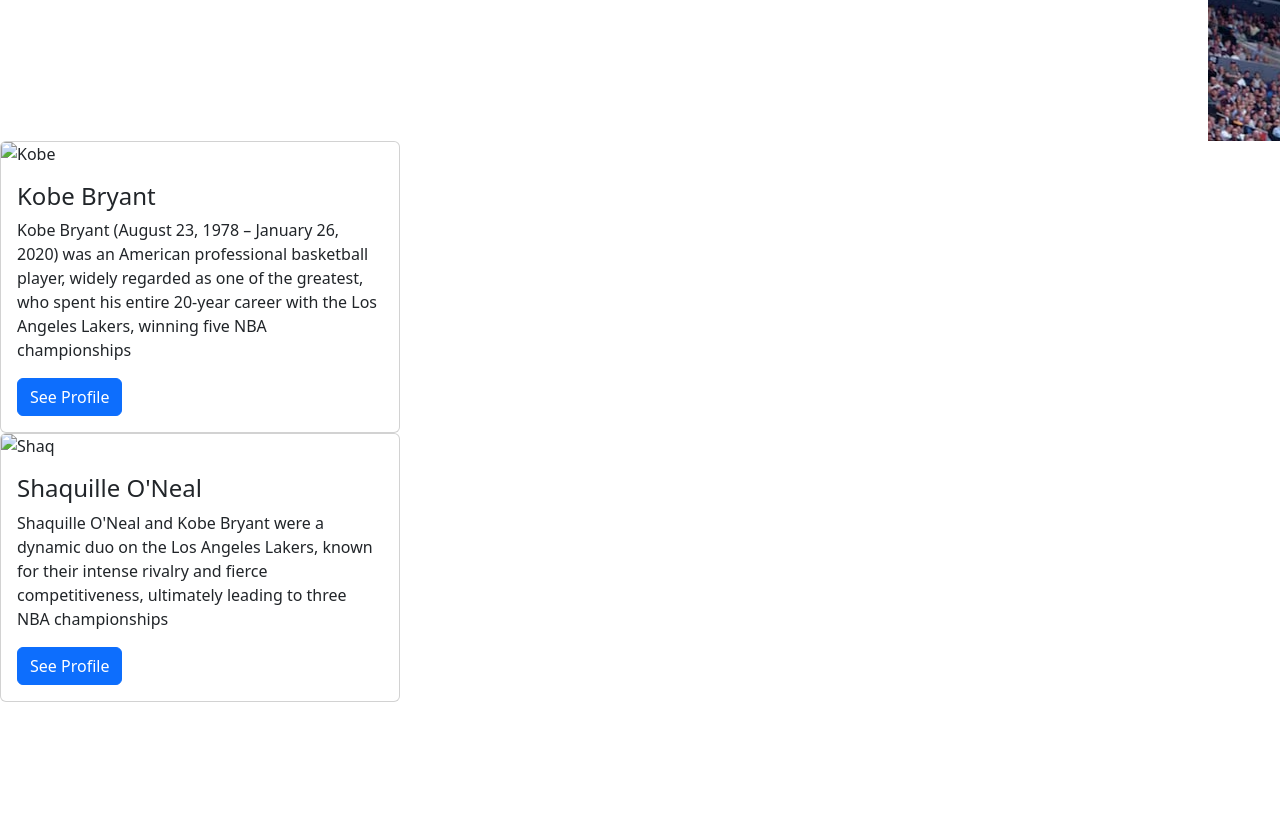
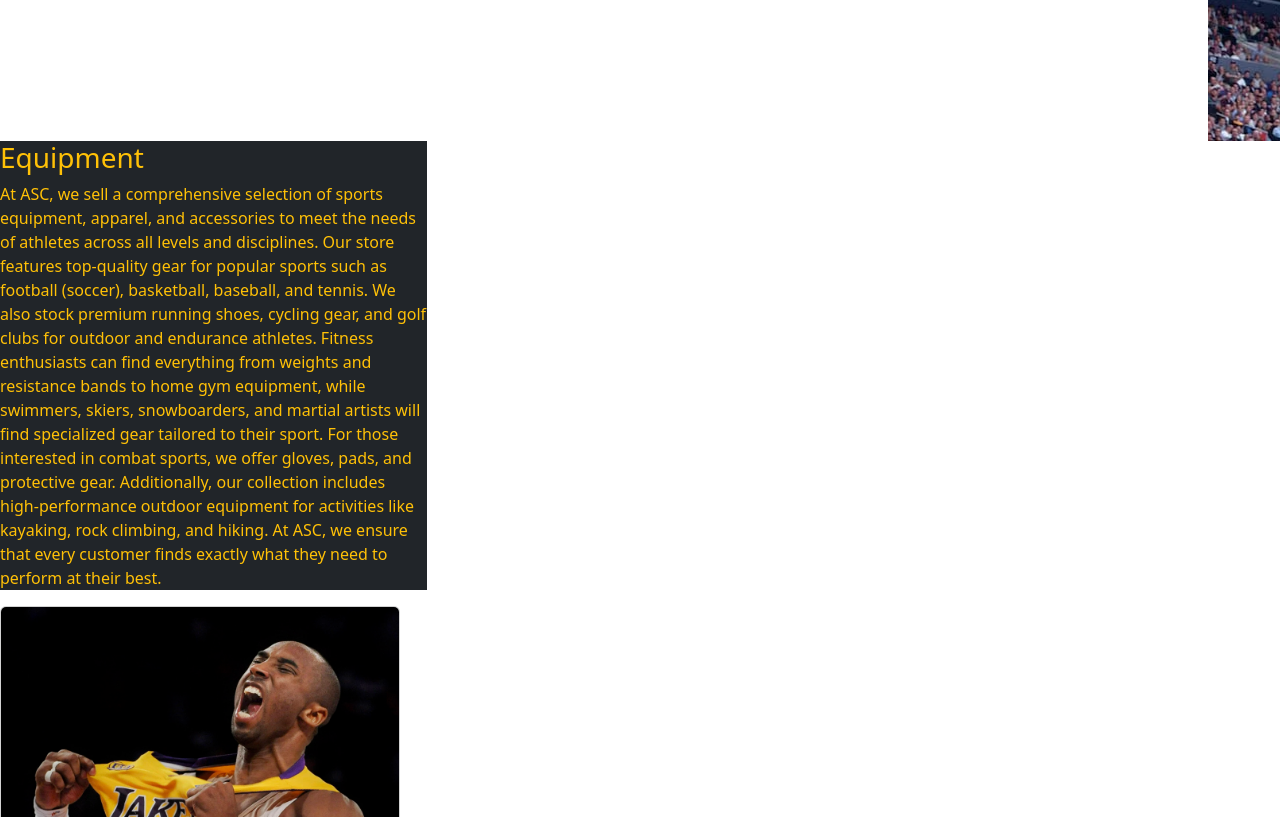
Before and after one commit to Tennisplayrsweat/Business, a plain HTML site: page index.html in a window 1280 px wide. Shown: the part 1463-2280 px from the top of the page. Before the commit the page ends 2165 px from the top, so only its background shows below. Drawn offline with nearby package versions, Linux system fonts and the light colour scheme.

Commit message:
Add files via upload

```diff
--- a/index.html
+++ b/index.html
@@ -91,16 +91,21 @@
     <span class="carousel-control-next-icon"></span>
   </button>
 </div>
+
+<div class="col-sm-4 text-warning bg-dark">
+  <h3>Equipment</h3>
+<p>At ASC, we sell a comprehensive selection of sports equipment, apparel, and accessories to meet the needs of athletes across all levels and disciplines. Our store features top-quality gear for popular sports such as football (soccer), basketball, baseball, and tennis. We also stock premium running shoes, cycling gear, and golf clubs for outdoor and endurance athletes. Fitness enthusiasts can find everything from weights and resistance bands to home gym equipment, while swimmers, skiers, snowboarders, and martial artists will find specialized gear tailored to their sport. For those interested in combat sports, we offer gloves, pads, and protective gear. Additionally, our collection includes high-performance outdoor equipment for activities like kayaking, rock climbing, and hiking. At ASC, we ensure that every customer finds exactly what they need to perform at their best.</p>
+</div>
 <div class="card" style="width:400px">
-  <img class="card-img-top" src="K1.jpg" alt="Kobe">
+  <img class="card-img-top" src="k1.webp" alt="Kobe">
   <div class="card-body">
     <h4 class="card-title">Kobe Bryant</h4>
-    <p class="card-text">Kobe Bryant (August 23, 1978 – January 26, 2020) was an American professional basketball player, widely regarded as one of the greatest, who spent his entire 20-year career with the Los Angeles Lakers, winning five NBA championships</p>
+    <p class="card-text">Kobe Bryant (August 23, 1978 – January 26, 2020) was an American professional basketball player, widely regarded as one of the greatest, who spent his entire 20-year career with the Los Angeles Lakers, winning five NBA championships. Also a very loyal customer</p>
     <a href="https://app.utrsports.net/profiles/2649959" class="btn btn-primary">See Profile</a>
   </div>
 </div>
 <div class="card" style="width:400px">
-  <img class="card-img-top" src="SQ.jpg" alt="Shaq">
+  <img class="card-img-top" src="SHQ.jpg" alt="Shaq">
   <div class="card-body">
     <h4 class="card-title">Shaquille O'Neal</h4>
     <p class="card-text">Shaquille O'Neal and Kobe Bryant were a dynamic duo on the Los Angeles Lakers, known for their intense rivalry and fierce competitiveness, ultimately leading to three NBA championships</p>
@@ -109,5 +114,6 @@
 </div>
 
 
+
 </body>
 </html>
```
Also changed, not shown: SHQ.jpg (added), k1.webp (added).
